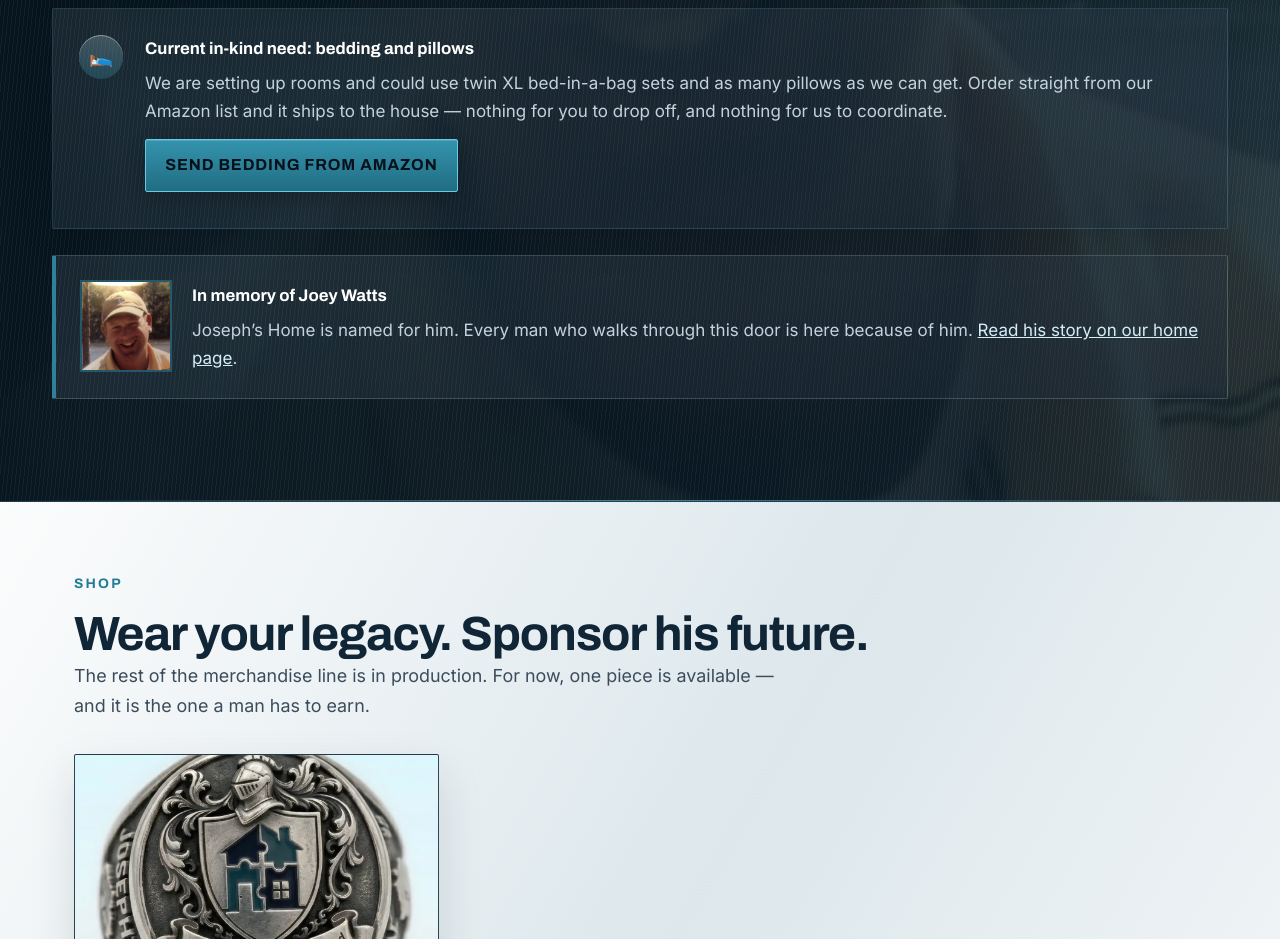
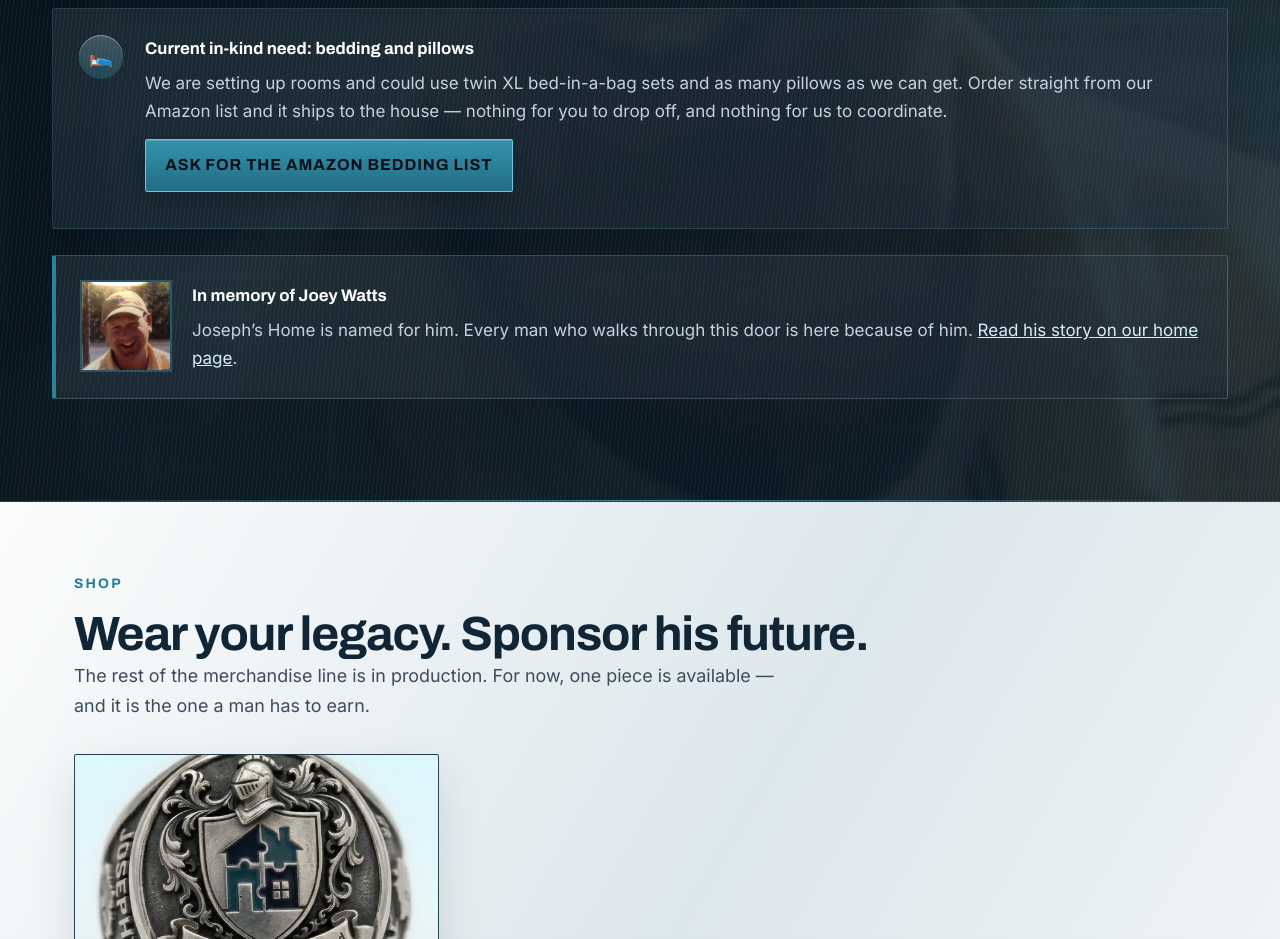
Before and after one commit to therostrumplatform-bit/thejosephhome, a plain HTML site: page give.html in a window 1280 px wide. Shown: the part 1040-1979 px from the top of the page. Drawn offline with Linux system fonts and the light colour scheme.

Commit message:
Prevent unresolved Amazon placeholder from becoming a broken link

```diff
--- a/give.html
+++ b/give.html
@@ -94,7 +94,7 @@
           get. Order straight from our Amazon list and it ships to the house &mdash; nothing for you to
           drop off, and nothing for us to coordinate.</p>
         <p style="margin-top:14px">
-          <a class="btn btn-primary" href="[confirm: Amazon wish list URL]" target="_blank" rel="noopener">Send bedding from Amazon</a>
+          <a class="btn btn-primary" href="mailto:jeffyork@thejosephhome.org?subject=Amazon%20bedding%20wish%20list">Ask for the Amazon bedding list</a>
         </p>
       </div>
     </div>
```
